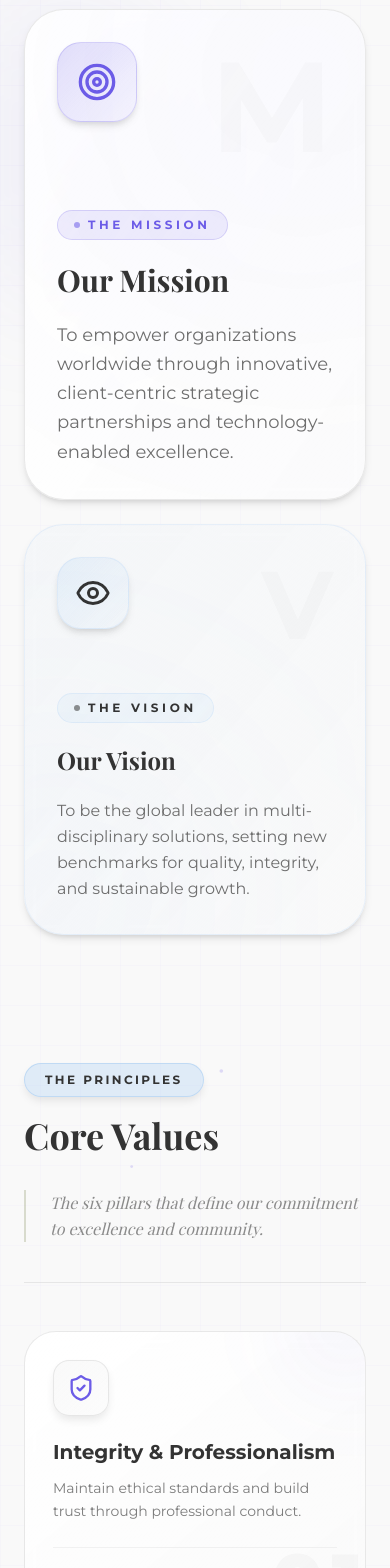
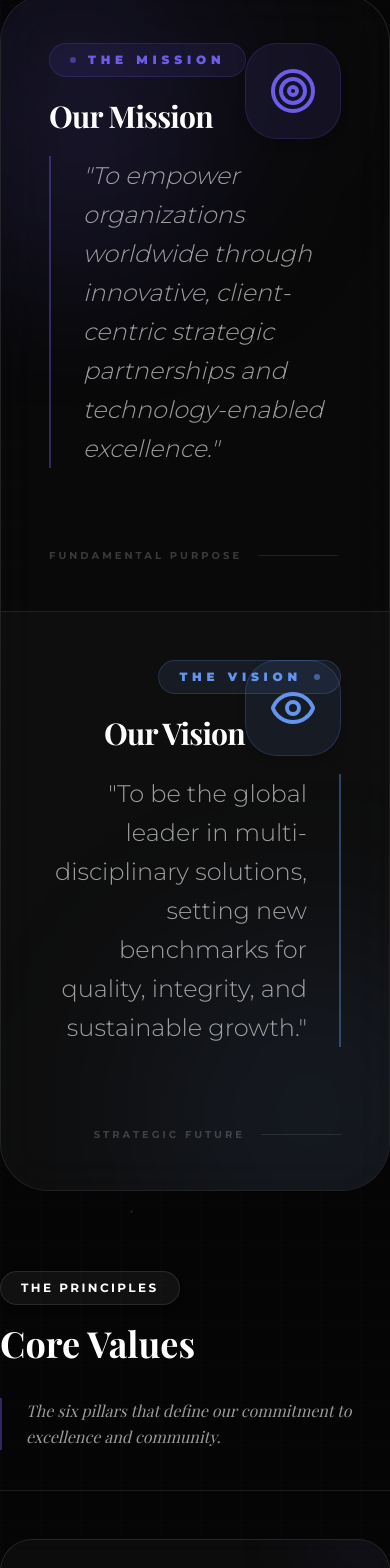
Before and after one commit to kamilhayat/marchingfrogs, a Next.js app: page / in a window 390 px wide. Shown: the part 5926-7494 px from the top of the page. Built offline with nearby package versions, Linux system fonts and the light colour scheme; a web font is replaced by a local one.

Commit message:
feat: introduce Navbar component with responsive navigation and Values section for company principles.

```diff
--- a/components/layout/navbar.tsx
+++ b/components/layout/navbar.tsx
@@ -111,9 +111,6 @@ const Navbar = () => {
 
         {/* Action Button */}
         <div className='hidden lg:flex items-center gap-4'>
-          <Button variant='ghost' className='text-sm font-medium'>
-            Log In
-          </Button>
           <Button
             size='lg'
             className='rounded-full px-6 shadow-lg shadow-primary/20 hover:shadow-primary/40 transition-all'
--- a/components/sections/values.tsx
+++ b/components/sections/values.tsx
@@ -9,108 +9,100 @@ import {
 const Values = () => {
   return (
     <section
-      className='py-8 bg-background relative overflow-hidden'
+      className='py-8 bg-[#050505] dark text-white relative overflow-hidden'
       id='values'
     >
       <FloatingOrbs />
       <GridPattern />
       <Particles />
 
-      <div className='container mx-auto px-6 relative z-10'>
+      <div className='container mx-auto  relative z-10'>
         {/* Headline Section - Improved spacing and typography */}
         <div className='max-w-4xl mb-8'>
-          <div className='section-subtitle'>Our Foundation</div>
-          <h3 className='section-title'>
+          <div className='section-subtitle bg-white/5! border-white/10! text-white!'>
+            Our Foundation
+          </div>
+          <h3 className='text-3xl md:text-4xl lg:text-5xl font-sans font-bold text-white leading-tight'>
             Built on{' '}
             <span className='text-primary italic relative inline-block'>
               Purpose
-              <span className='absolute -bottom-2 left-0 w-full h-1 bg-primary/30 blur-sm'></span>
+              <span className='absolute -bottom-2 left-0 w-full h-1 bg-primary/40 blur-sm'></span>
             </span>
             <br />
             Driven by Values.
           </h3>
         </div>
 
-        {/* Mission & Vision - Enhanced card design */}
-        <div className='grid lg:grid-cols-12 gap-6 lg:gap-8 mb-32'>
-          {/* Mission Card */}
-          <div className='lg:col-span-7 group relative'>
-            <div className='absolute inset-0 bg-gradient-to-br from-primary/10 via-primary/5 to-transparent opacity-0 group-hover:opacity-100 transition-opacity duration-700 rounded-[2.5rem]' />
-            <div className='relative h-full p-8 md:p-12 lg:p-14 rounded-[2.5rem] bg-gradient-to-br from-card to-card/50 border border-border/50 overflow-hidden hover:border-primary/30 transition-all duration-700 shadow-lg hover:shadow-2xl hover:shadow-primary/5 backdrop-blur-sm'>
-              {/* Ambient glow */}
-              <div className='absolute -top-32 -right-32 w-96 h-96 bg-primary/5 rounded-full blur-[140px] group-hover:bg-primary/10 transition-all duration-1000' />
-
-              {/* Grid overlay */}
-              <div className='absolute inset-0 bg-[linear-gradient(rgba(var(--primary-rgb),0.03)_1px,transparent_1px),linear-gradient(90deg,rgba(var(--primary-rgb),0.03)_1px,transparent_1px)] bg-[size:4rem_4rem] opacity-0 group-hover:opacity-100 transition-opacity duration-700' />
-
-              <div className='relative z-10'>
-                <div className='flex items-start justify-between mb-10 md:mb-14'>
-                  <div className='relative'>
-                    <div className='absolute inset-0 bg-primary/20 rounded-3xl blur-xl opacity-0 group-hover:opacity-100 transition-opacity duration-500' />
-                    <div className='relative w-20 h-20 md:w-24 md:h-24 rounded-3xl bg-gradient-to-br from-primary/20 to-primary/5 flex items-center justify-center text-primary border border-primary/20 group-hover:scale-105 group-hover:rotate-3 transition-all duration-500 shadow-lg'>
-                      <Target className='w-10 h-10 md:w-12 md:h-12' />
-                    </div>
-                  </div>
-                  <span className='text-[8rem] md:text-[12rem] font-bold text-foreground/[0.02] leading-none select-none group-hover:text-primary/[0.04] transition-colors duration-700'>
-                    M
-                  </span>
+        {/* Mission & Vision - Balanced High-Impact Split */}
+        <div className='relative mb-20 border border-white/10 rounded-[3rem] md:rounded-[5rem] bg-white/2 backdrop-blur-xl overflow-hidden group transition-all duration-1000 hover:shadow-2xl hover:shadow-primary/10 hover:border-primary/30'>
+          {/* Central Connecting Node (Hidden on mobile) */}
+          <div className='absolute left-1/2 top-20 bottom-20 w-px bg-white/10 hidden lg:block overflow-hidden'>
+            <div className='absolute top-0 w-full h-full bg-linear-to-b from-transparent via-primary/50 to-transparent -translate-y-full group-hover:translate-y-full transition-transform duration-3000 ease-linear' />
           </div>
 
-                <div className='space-y-6'>
-                  <div className='inline-flex items-center gap-2 px-4 py-1.5 rounded-full bg-primary/10 border border-primary/20'>
-                    <div className='w-1.5 h-1.5 rounded-full bg-primary animate-pulse' />
-                    <span className='text-xs font-bold tracking-[0.3em] text-primary uppercase'>
-                      The Mission
-                    </span>
+          <div className='absolute left-1/2 top-1/2 -translate-x-1/2 -translate-y-1/2 hidden lg:flex items-center justify-center z-20'>
+            <div className='w-6 h-6 bg-primary rounded-full blur-sm shadow-[0_0_20px_rgba(var(--primary-rgb),0.8)]' />
+            <div className='absolute w-12 h-12 bg-primary/30 rounded-full animate-ping' />
           </div>
 
-                  <h3 className='text-3xl md:text-4xl lg:text-5xl font-serif font-bold text-foreground leading-[1.1] group-hover:text-primary/90 transition-colors duration-500'>
+          <div className='grid lg:grid-cols-2 relative z-10'>
+            {/* Mission Column */}
+            <div className='p-12 relative overflow-hidden group/m border-b lg:border-b-0 lg:border-r border-white/10'>
+              <div className='absolute -top-20 -left-20 w-80 h-80 bg-primary/10 rounded-full blur-[100px] transition-all duration-700 group-hover/m:bg-primary/20' />
+
+              {/* Icon in top right corner */}
+              <div className='absolute top-12 right-12 w-24 h-24 rounded-4xl bg-primary/10 flex items-center justify-center text-primary border border-primary/20 group-hover/m:scale-110 group-hover/m:rotate-6 transition-all duration-500 shadow-2xl shadow-primary/40 z-20'>
+                <Target className='w-12 h-12' />
+              </div>
+
+              <div className='relative z-10 space-y-12'>
+                <div className='space-y-6'>
+                  <div className='inline-flex items-center gap-3 px-5 py-2 rounded-full bg-primary/10 border border-primary/20 text-primary uppercase text-xs font-black tracking-[0.4em]'>
+                    <div className='w-1.5 h-1.5 rounded-full bg-primary animate-pulse' />
+                    The Mission
+                  </div>
+                  <h3 className='text-3xl md:text-5xl font-serif font-bold text-white leading-[1.05] tracking-tight pr-24'>
                     {COMPANY_VALUES.mission.title}
                   </h3>
-
-                  <p className='text-lg md:text-xl text-muted-foreground leading-relaxed max-w-2xl'>
-                    {COMPANY_VALUES.mission.description}
+                  <p className='text-2xl text-white/60 font-light leading-relaxed max-w-xl italic border-l-2 border-primary/40 pl-8'>
+                    "{COMPANY_VALUES.mission.description}"
                   </p>
                 </div>
+
+                <div className='pt-8 flex items-center gap-4 text-white/20 font-bold tracking-[0.3em] uppercase text-[10px] group-hover/m:text-primary/60 transition-all duration-500 cursor-default'>
+                  Fundamental Purpose{' '}
+                  <div className='w-20 h-px bg-white/10 group-hover/m:bg-primary/40 group-hover/m:w-32 transition-all duration-500' />
                 </div>
               </div>
             </div>
 
-          {/* Vision Card */}
-          <div className='lg:col-span-5 group relative'>
-            <div className='absolute inset-0 bg-gradient-to-br from-secondary/10 via-secondary/5 to-transparent opacity-0 group-hover:opacity-100 transition-opacity duration-700 rounded-[2.5rem]' />
-            <div className='relative h-full p-8 md:p-12 lg:p-14 rounded-[2.5rem] bg-gradient-to-br from-secondary/5 to-background border border-secondary/20 overflow-hidden hover:border-secondary/40 transition-all duration-700 shadow-lg hover:shadow-xl backdrop-blur-sm'>
-              {/* Ambient glow */}
-              <div className='absolute -bottom-32 -left-32 w-80 h-80 bg-secondary/5 rounded-full blur-[120px] group-hover:bg-secondary/10 transition-all duration-1000' />
+            {/* Vision Column */}
+            <div className='p-12 md:p-20 relative overflow-hidden group/v bg-white/2'>
+              <div className='absolute -bottom-20 -right-20 w-80 h-80 bg-accent/10 rounded-full blur-[100px] transition-all duration-700 group-hover/v:bg-accent/20' />
 
-              <div className='relative z-10'>
-                <div className='flex items-start justify-between mb-10 md:mb-14'>
-                  <div className='relative'>
-                    <div className='absolute inset-0 bg-secondary/20 rounded-3xl blur-xl opacity-0 group-hover:opacity-100 transition-opacity duration-500' />
-                    <div className='relative w-18 h-18 md:w-20 md:h-20 rounded-3xl bg-gradient-to-br from-secondary/20 to-secondary/5 flex items-center justify-center text-secondary-foreground border border-secondary/20 group-hover:scale-105 group-hover:-rotate-3 transition-all duration-500 shadow-lg'>
-                      <Eye className='w-9 h-9 md:w-10 md:h-10' />
-                    </div>
-                  </div>
-                  <span className='text-[6rem] md:text-[9rem] font-bold text-foreground/[0.02] leading-none select-none group-hover:text-secondary/[0.04] transition-colors duration-700'>
-                    V
-                  </span>
+              {/* Icon in top right corner */}
+              <div className='absolute top-12 right-12 w-24 h-24 rounded-4xl bg-accent/10 flex items-center justify-center text-accent border border-accent/20 group-hover/v:scale-110 group-hover/v:-rotate-6 transition-all duration-500 shadow-2xl shadow-accent/40 z-20'>
+                <Eye className='w-12 h-12' />
               </div>
 
+              <div className='relative z-10 space-y-12 text-right lg:text-left'>
                 <div className='space-y-6'>
-                  <div className='inline-flex items-center gap-2 px-4 py-1.5 rounded-full bg-secondary/10 border border-secondary/20'>
-                    <div className='w-1.5 h-1.5 rounded-full bg-secondary-foreground animate-pulse' />
-                    <span className='text-xs font-bold tracking-[0.3em] text-secondary-foreground uppercase'>
+                  <div className='inline-flex items-center gap-3 px-5 py-2 rounded-full bg-accent/10 border border-accent/20 text-accent uppercase text-xs font-black tracking-[0.4em]'>
                     The Vision
-                    </span>
+                    <div className='w-1.5 h-1.5 rounded-full bg-accent animate-pulse' />
+                  </div>
+                  <h3 className='text-3xl md:text-5xl font-serif font-bold text-white leading-[1.05] tracking-tight pr-24 lg:pr-32'>
+                    {COMPANY_VALUES.vision.title}
+                  </h3>
+                  <p className='text-2xl text-white/60 font-light leading-relaxed max-w-xl ml-auto lg:ml-0 border-r-2 lg:border-r-0 lg:border-l-2 border-accent/40 pr-8 lg:pr-0 lg:pl-8'>
+                    "{COMPANY_VALUES.vision.description}"
+                  </p>
                 </div>
 
-                  <h3 className='text-2xl md:text-3xl lg:text-4xl font-serif font-bold text-foreground leading-[1.15] group-hover:text-secondary-foreground/90 transition-colors duration-500'>
-                    {COMPANY_VALUES.vision.title}
-                  </h3>
-
-                  <p className='text-base md:text-lg text-muted-foreground leading-relaxed'>
-                    {COMPANY_VALUES.vision.description}
-                  </p>
+                <div className='pt-8 flex items-center gap-4 text-white/20 font-bold tracking-[0.3em] uppercase text-[10px] group-hover/v:text-accent/60 transition-all duration-500 justify-end lg:justify-start cursor-default'>
+                  <div className='w-20 lg:block hidden h-px bg-white/10 group-hover/v:bg-accent/40 group-hover/v:w-32 transition-all duration-500' />{' '}
+                  Strategic Future
+                  <div className='w-20 lg:hidden h-px bg-white/10 group-hover/v:bg-accent/40 group-hover/v:w-32 transition-all duration-500' />
                 </div>
               </div>
             </div>
@@ -119,14 +111,16 @@ const Values = () => {
 
         {/* Core Values Section - Enhanced header */}
         <div className='space-y-12'>
-          <div className='flex flex-col md:flex-row md:items-end justify-between gap-8 border-b border-border/50 pb-10'>
+          <div className='flex flex-col md:flex-row md:items-end justify-between gap-8 border-b border-white/10 pb-10'>
             <div className='space-y-5'>
-              <div className='section-subtitle m-0'>The Principles</div>
-              <h3 className='section-title font-serif font-bold text-foreground leading-tight'>
+              <div className='section-subtitle m-0 bg-white/5! border-white/10! text-white!'>
+                The Principles
+              </div>
+              <h3 className='text-4xl md:text-5xl font-serif font-bold text-white leading-tight'>
                 Core Values
               </h3>
             </div>
-            <p className='text-muted-foreground/80 max-w-md text-base md:text-lg leading-relaxed font-serif italic border-l-2 border-accent/30 pl-6'>
+            <p className='text-white/60 max-w-md text-base md:text-lg leading-relaxed font-serif italic border-l-2 border-primary/40 pl-6'>
               The six pillars that define our commitment to excellence and
               community.
             </p>
@@ -137,38 +131,38 @@ const Values = () => {
             {COMPANY_VALUES.values.map((value, index) => (
               <div
                 key={value.title}
-                className='group relative p-7 md:p-8 rounded-[2rem] bg-gradient-to-br from-card to-card/30 border border-border/50 hover:border-primary/30 transition-all duration-500 hover:shadow-[0_20px_60px_-15px_rgba(var(--primary-rgb),0.15)] hover:-translate-y-2 overflow-hidden backdrop-blur-sm'
+                className='group relative p-7 md:p-8 rounded-4xl bg-white/3 border border-white/10 hover:border-primary/40 transition-all duration-500 hover:shadow-[0_20px_60px_-15px_rgba(var(--primary-rgb),0.15)] hover:-translate-y-2 overflow-hidden backdrop-blur-sm'
               >
                 {/* Decorative corner gradient */}
-                <div className='absolute top-0 right-0 w-40 h-40 bg-gradient-to-br from-primary/[0.07] to-transparent rounded-full -translate-y-1/2 translate-x-1/2 group-hover:scale-[1.8] group-hover:from-primary/[0.12] transition-all duration-700 blur-2xl' />
+                <div className='absolute top-0 right-0 w-40 h-40 bg-linear-to-br from-primary/10 to-transparent rounded-full -translate-y-1/2 translate-x-1/2 group-hover:scale-[1.8] group-hover:from-primary/20 transition-all duration-700 blur-2xl' />
 
                 {/* Number watermark */}
-                <div className='absolute -bottom-2 -right-2 text-7xl md:text-8xl font-black text-foreground/[0.03] group-hover:text-primary/[0.08] transition-all duration-700 pointer-events-none tabular-nums leading-none'>
+                <div className='absolute -bottom-2 -right-2 text-7xl md:text-8xl font-black text-white/2 group-hover:text-primary/8 transition-all duration-700 pointer-events-none tabular-nums leading-none uppercase'>
                   0{index + 1}
                 </div>
 
                 <div className='relative z-10 space-y-6'>
                   {/* Icon with improved styling */}
                   <div className='relative w-14 h-14 md:w-16 md:h-16'>
-                    <div className='absolute inset-0 bg-primary/20 rounded-2xl blur-lg opacity-0 group-hover:opacity-100 transition-opacity duration-500' />
-                    <div className='relative w-full h-full rounded-2xl bg-gradient-to-br from-background to-background/50 border border-border/50 flex items-center justify-center text-primary group-hover:scale-110 group-hover:bg-primary group-hover:text-primary-foreground group-hover:border-primary/50 group-hover:rotate-6 transition-all duration-500 shadow-sm'>
+                    <div className='absolute inset-0 bg-primary/40 rounded-2xl blur-xl opacity-0 group-hover:opacity-100 transition-opacity duration-500' />
+                    <div className='relative w-full h-full rounded-2xl bg-white/5 border border-white/10 flex items-center justify-center text-primary group-hover:scale-110 group-hover:bg-primary group-hover:text-black group-hover:border-primary/50 group-hover:rotate-6 transition-all duration-500 shadow-sm'>
                       <value.icon className='w-7 h-7 md:w-8 md:h-8' />
                     </div>
                   </div>
 
                   <div className='space-y-3'>
-                    <h4 className='text-xl md:text-2xl font-bold text-foreground group-hover:text-primary transition-colors duration-300 leading-tight'>
+                    <h4 className='text-xl md:text-2xl font-bold text-white group-hover:text-primary transition-colors duration-300 leading-tight'>
                       {value.title}
                     </h4>
 
-                    <p className='text-muted-foreground/90 leading-relaxed text-sm md:text-base'>
+                    <p className='text-white/70 leading-relaxed text-sm md:text-base'>
                       {value.description}
                     </p>
                   </div>
 
                   {/* Badge */}
-                  <div className='pt-4 border-t border-border/30 group-hover:border-primary/20 transition-colors duration-500'>
-                    <div className='flex items-center gap-2 text-[10px] md:text-xs font-bold tracking-[0.15em] text-muted-foreground/40 group-hover:text-primary/70 transition-colors duration-500 uppercase'>
+                  <div className='pt-4 border-t border-white/10 group-hover:border-primary/20 transition-colors duration-500'>
+                    <div className='flex items-center gap-2 text-[10px] md:text-xs font-bold tracking-[0.15em] text-white/20 group-hover:text-primary/70 transition-colors duration-500 uppercase'>
                       <span className='w-1 h-1 rounded-full bg-current' />
                       Pillar {index + 1}
                       <ArrowUpRight className='w-3 h-3 ml-auto group-hover:translate-x-0.5 group-hover:-translate-y-0.5 transition-transform duration-300' />
```
Lines whose indentation alone changed are shown as unchanged.
